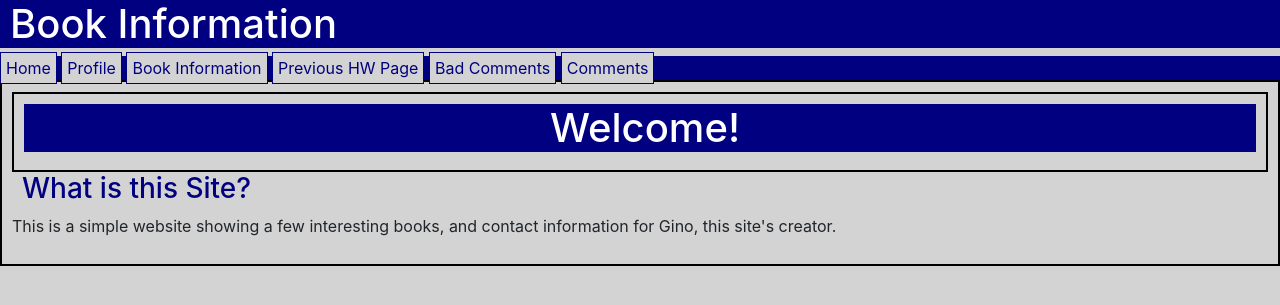
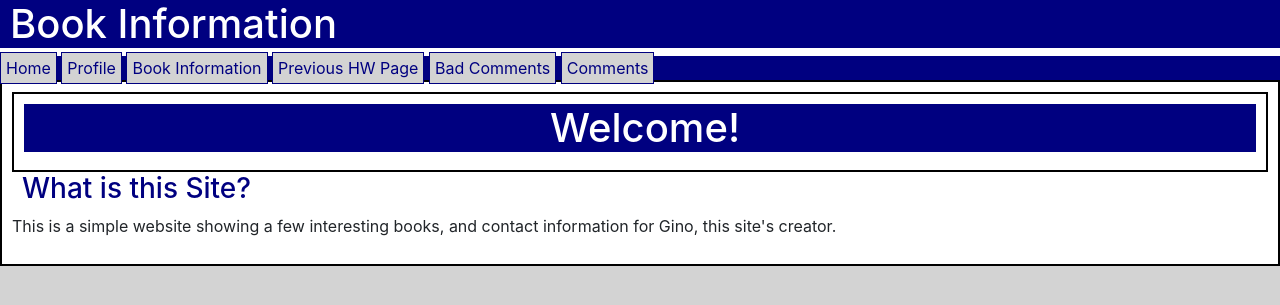
Before and after one commit to iu-msis/2-simple-docker-js-benkell698, a PHP site: page /public/index.html in a window 1280 px wide. Shown: the top 305 px of the page. Run offline with PHP 8.4, Linux system fonts and the light colour scheme.

Commit message:
minor updates

```diff
--- a/app/public/comments.html
+++ b/app/public/comments.html
@@ -57,6 +57,7 @@
       </tr>
     </tbody>
   </table>
+
   <h3>Adding Comments:</h2><br>
   <form id="newCommentForm" v-on:submit.prevent="createComment()">
     <label for="newComment">Comment</label><br>
--- a/app/public/css/site.css
+++ b/app/public/css/site.css
@@ -1,5 +1,4 @@
-html,
-body {
+html {
   background-color: lightgray;
   text-color: black;
 }
```
